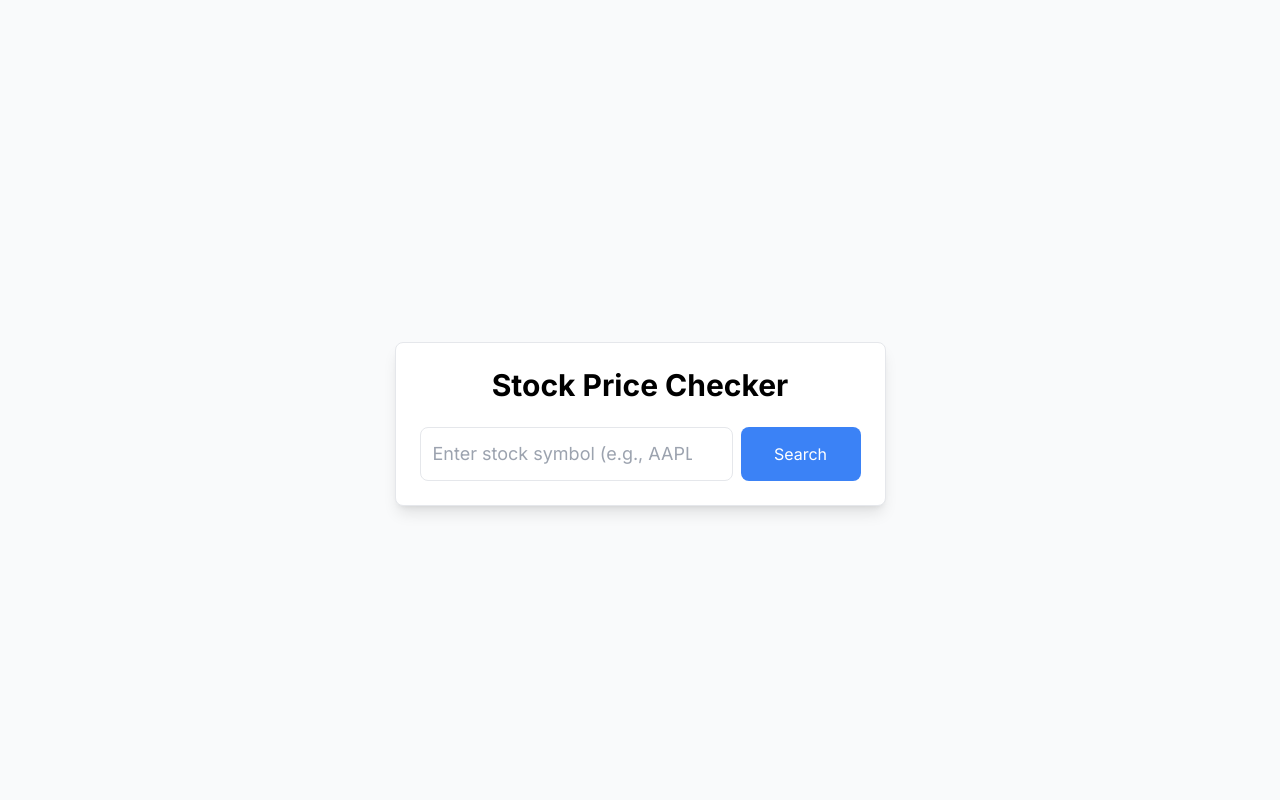
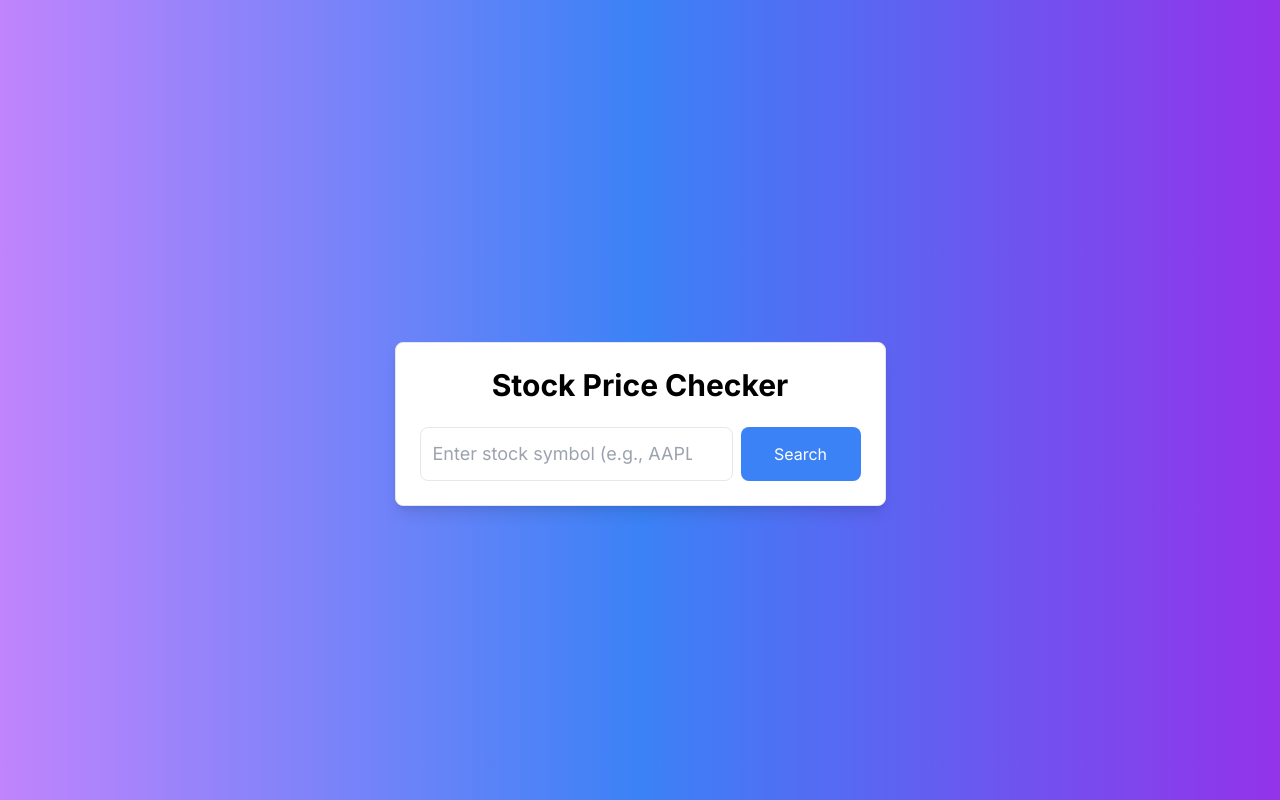
Before and after one commit to nexuslifeline/stock-price-app, a Next.js app: page / in a window 1280 px wide. Built offline with nearby package versions, Linux system fonts and the light colour scheme.

Commit message:
Improve bg color

```diff
--- a/src/app/page.js
+++ b/src/app/page.js
@@ -3,7 +3,7 @@ import StockPrice from "@components/StockPrice";
 
 export default function Home() {
   return (
-    <div className="min-h-screen flex items-center justify-center bg-gray-50">
+    <div className="min-h-screen flex items-center justify-center bg-gradient-to-r from-purple-400 via-blue-500 to-purple-600">
       <Head>
         <title>Stock Price Checker</title>
         <meta name="description" content="Check real-time stock prices" />
```
